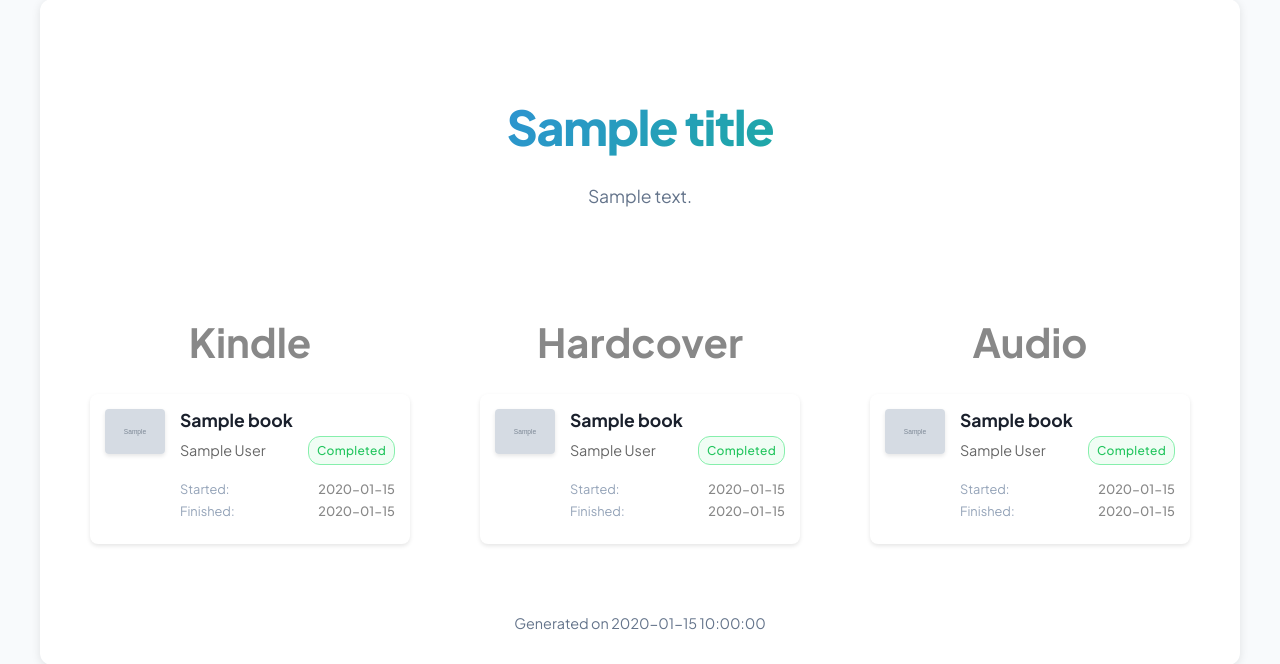
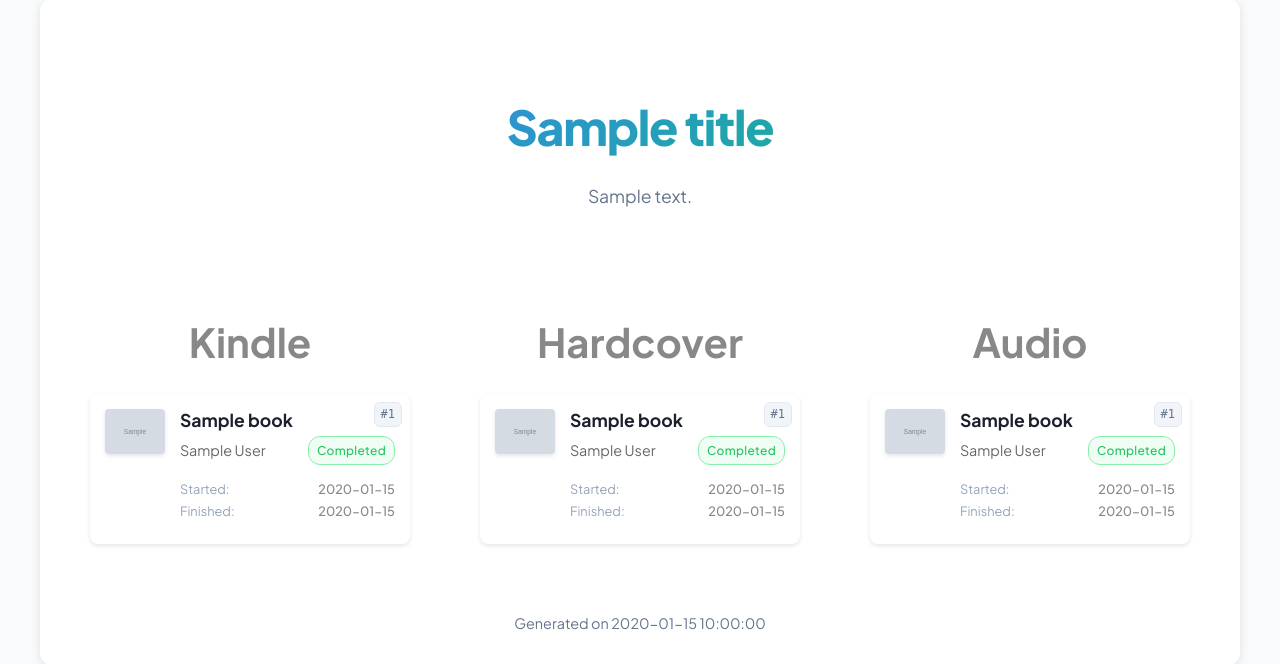
Before and after one commit to bmbell23/reading_tracker, a Python web app: template templates/reports/reading_chain_report.html in a window 1280 px wide. Shown: the part 41-705 px from the top of the page. Run offline with Jinja, Linux system fonts and the light colour scheme; the template is opened without the code that fills it: most values are stand-ins (such as "Sample title", 1, 10 or a date in 2020); grey boxes marked "Sample" are stand-in pictures.

Commit message:
Added read.id badges to tbr

```diff
--- a/pyproject.toml
+++ b/pyproject.toml
@@ -4,7 +4,7 @@ build-backend = "setuptools.build_meta"
 
 [project]
 name = "reading_list"
-version = "1.9.6"
+version = "1.9.7"
 description = "Reading List Tracker"
 authors = [
     {name = "Your Name", email = "your.email@example.com"},
@@ -37,7 +37,7 @@ python_files = ["test_*.py"]
 pythonpath = ["."]
 
 [tool.mypy]
-python_version = "1.9.6"
+python_version = "1.9.7"
 warn_return_any = true
 warn_unused_configs = true
 disallow_untyped_defs = true
--- a/setup.py
+++ b/setup.py
@@ -38,7 +38,7 @@ def create_venv():
 if __name__ == "__main__":
     setup(
         name="reading_list",
-        version="1.9.6",
+        version="1.9.7",
         packages=find_packages(include=['src*', 'scripts*', 'tests*']),
         package_data={
             'templates': ['excel/*', 'email/*'],
--- a/templates/reports/reading_chain_report.html
+++ b/templates/reports/reading_chain_report.html
@@ -76,6 +76,21 @@
             height: 120px; /* Set fixed height */
             overflow: hidden; /* Prevent content from expanding card */
             cursor: pointer;
+            position: relative;  /* For absolute positioning of the ID badge */
+        }
+
+        .id-badge {
+            position: absolute;
+            top: 8px;
+            right: 8px;
+            background-color: #f1f5f9;  /* Light gray background */
+            color: #64748b;  /* Slate gray text */
+            border: 1px solid #e2e8f0;  /* Light gray border */
+            padding: 2px 6px;
+            border-radius: 6px;
+            font-size: 0.75rem;
+            font-weight: 500;
+            font-family: ui-monospace, monospace;
         }
 
         /* Media-specific card backgrounds */
@@ -287,6 +302,7 @@
                                 <div class="book-card {{ book.media.lower() }}"
                                      data-reading-id="{{ book.read_id }}"
                                      data-position="{{ loop.index }}">
+                                    <span class="id-badge">#{{ book.read_id }}</span>
                                     <div style="display: flex; gap: 15px;">
                                         <!-- Book cover -->
                                         <div class="book-cover" style="flex-shrink: 0;">
```
Also changed, not shown: README.md, data/db/reading_list.db.
